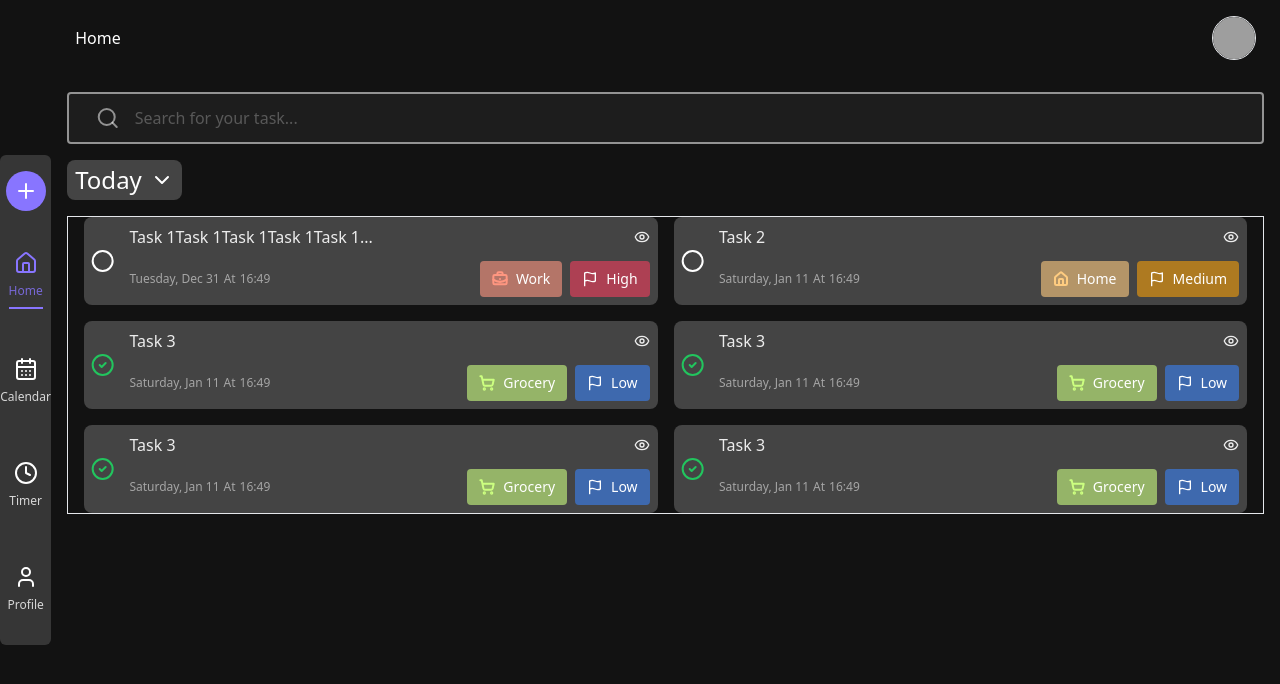
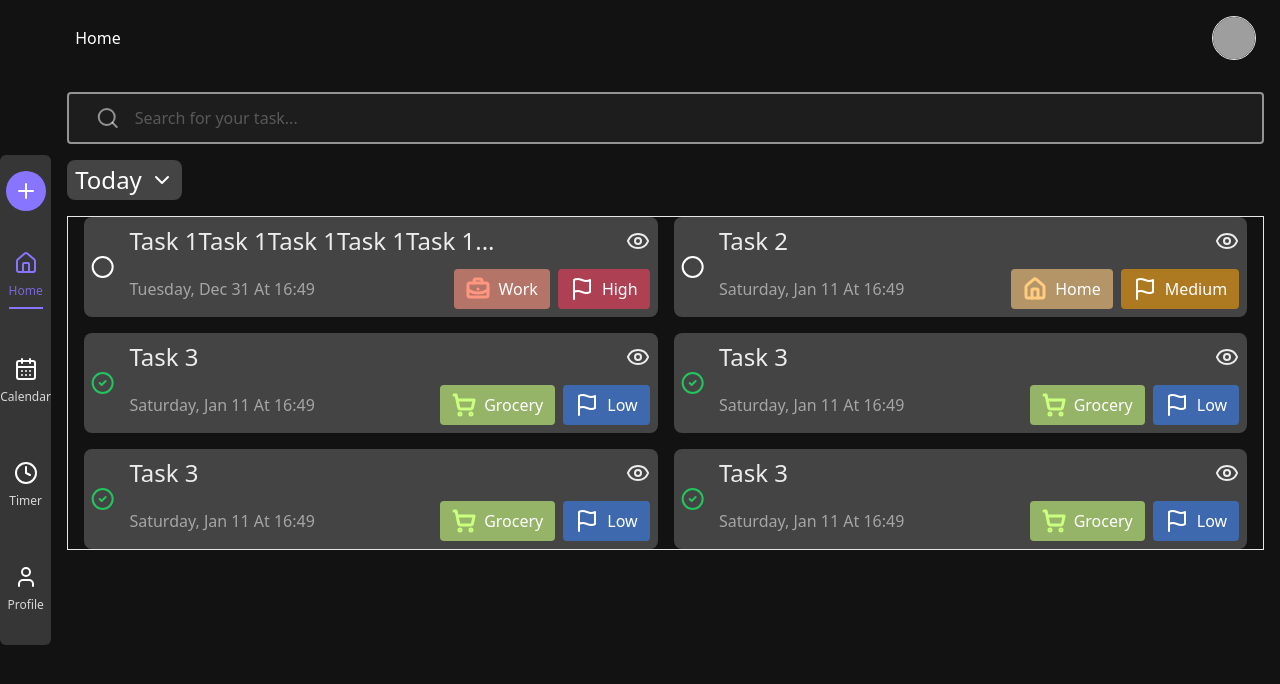
Before and after one commit to SaadiaEl08/to-do-list, a React (Vite) app in the folder frontend/: page /home in a window 1280 px wide. Shown: the top 684 px of the page. Built offline with nearby package versions, Linux system fonts and the light colour scheme; grey boxes are pictures that could not be loaded.

Commit message:
refactor(TaskPreview): enhance layout and typography for improved readability and responsiveness

```diff
--- a/frontend/src/components/TaskPreview.jsx
+++ b/frontend/src/components/TaskPreview.jsx
@@ -82,7 +82,7 @@ const TaskPreview = ({ task }) => {
   };
   const style = {
     transform: CSS.Transform.toString({
-      ...transform
+      ...transform,
     }),
     transition,
     PointerEvents: "none",
@@ -122,21 +122,23 @@ const TaskPreview = ({ task }) => {
         title={confirmInfo.title}
         message={confirmInfo.message}
       />
-      <div className="w-full flex flex-col p-2 gap-3">
-        <h1 className="opacity-90 flex items-center justify-between">
+      <div className="w-full flex flex-col p-2 gap-3 lg:text-xl">
+        <h1 className="opacity-90 flex items-center justify-between sm:text-lg  lg:text-2xl">
           {formattedTitle}{" "}
           <Eye
-            className="w-4 cursor-pointer"
+            className="w-4 md:w-6 cursor-pointer"
             onClick={handleShowDetail}
             aria-label="View task details"
             role="button"
           />
         </h1>
-        <div className="w-full flex items-center justify-between gap-2">
-          <div className="flex flex-wrap gap-1 w-full text-muted-foreground text-xs">
-            <p>{formattedDate}</p>
-            <span>At</span>
-            <span>{formattedTime}</span>
+        <div className="w-full flex items-center justify-between gap-2 ">
+          <div className="flex flex-wrap gap-1 w-full text-muted-foreground ">
+            <p className="text-xs sm:text-sm  lg:text-base">
+              {formattedDate} {" "}
+              At {" "}
+              {formattedTime}
+            </p>
           </div>
           <div className="flex items-center justify-end gap-2">
             <div
@@ -144,18 +146,20 @@ const TaskPreview = ({ task }) => {
               style={{ backgroundColor: `${categoryInfo.color}99` }}
             >
               {cloneElement(categoryInfo.icon, {
-                className: "w-4 h-4 font-bold",
+                className: "w-4 h-4 font-bold  lg:w-6 lg:h-6",
                 stroke: categoryInfo.color,
                 strokeWidth: 3,
               })}
-              {categoryInfo.name}
+              <span className="lg:text-base">{categoryInfo.name}</span>
             </div>
             <div
               className="flex items-center gap-2 rounded px-3 py-2 text-sm"
               style={{ backgroundColor: `${priorityInfo.color}99` }}
             >
-              <Flag className="w-4 h-4" />
-              {priorityInfo.name}
+              <Flag className="w-4 h-4 lg:w-6 lg:h-6" />
+              <span className="lg:text-base">{priorityInfo.name}</span>
+
+
             </div>
           </div>
         </div>
```
